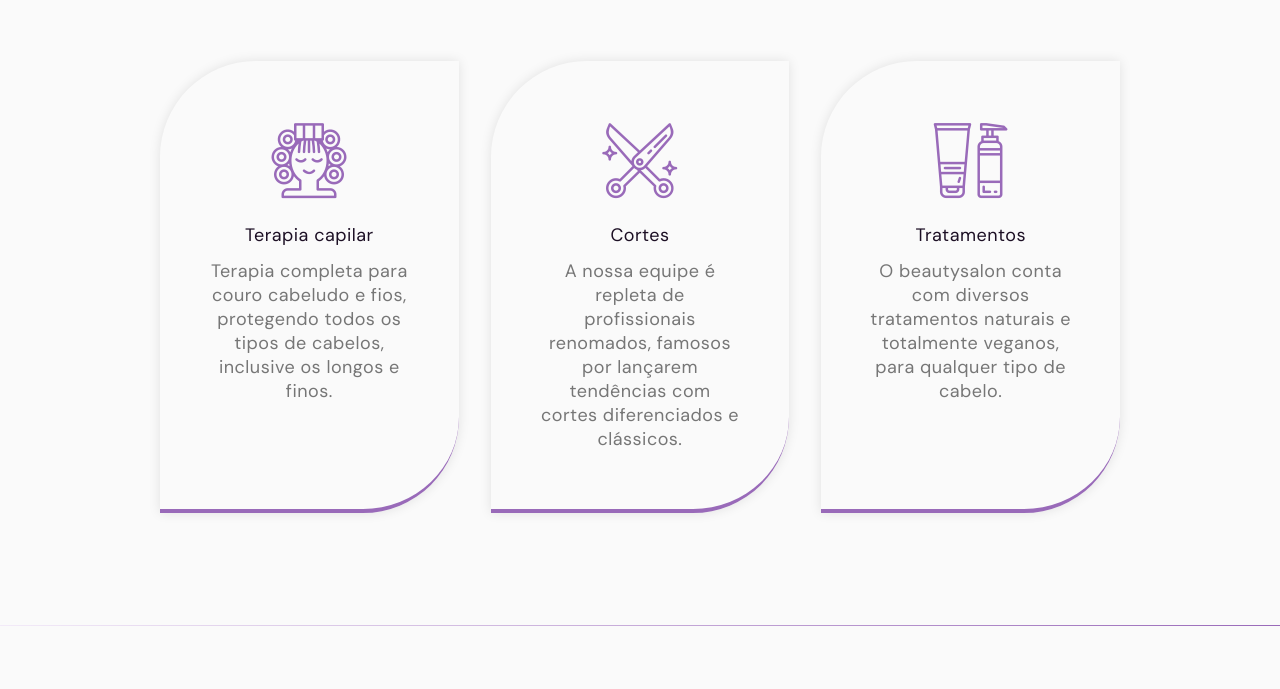
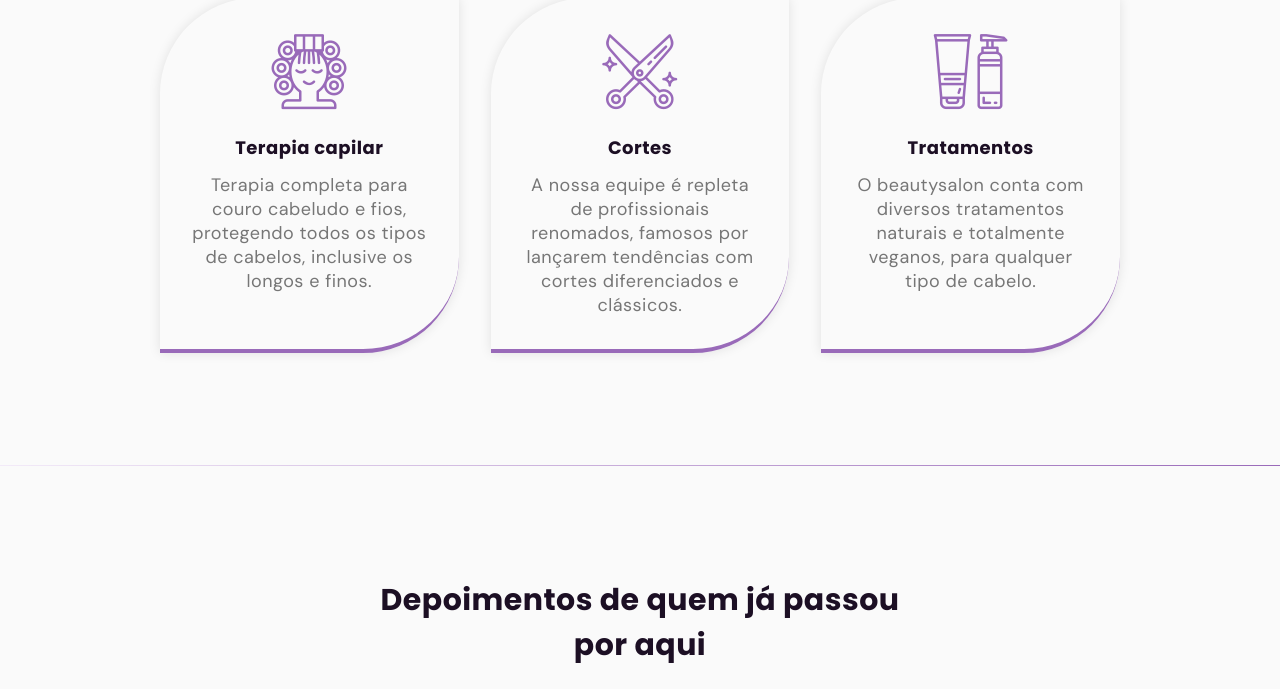
Before and after one commit to deborasous/beautysalon, a plain HTML site: page index.html in a window 1280 px wide. Shown: the part 1490-2179 px from the top of the page. Drawn offline with nearby package versions, Linux system fonts and the light colour scheme; files whose address does not match are found by name.

Commit message:
atualização titulos

```diff
--- a/index.html
+++ b/index.html
@@ -55,7 +55,7 @@
                 </div>
 
                 <div class="text">
-                    <h2 class="title">Saúde natural para os seus cabelos</h2>
+                    <h1 class="title"> Saúde natural para os seus cabelos </h1>
                     <p>Um salão exclusivo em São Paulo, especializado em
                         tratamentos naturais.</p>
                     <a class="button" href="#">Agendar um horário</a>
@@ -73,7 +73,7 @@
                 </div>
 
                 <div class="text">
-                    <h2 class="title">Sobre nós</h2>
+                    <h2 class="subtitle">Sobre nós</h2>
                     <p>A Beautysalon tem o prazer de atender seus clientes desde 2010.</p>
                     <br>
                     <p>Contamos com especialidades como hair stylist, colorimetria,
@@ -91,7 +91,7 @@
         <section class="section" id="service">
             <div class="container">
                 <header class="text">
-                    <h2 class="title">Serviços</h2>
+                    <h2 class="subtitle">Serviços</h2>
                     <p>Com mais de 10 anos no mercado, o <span>Beautysalon</span>
                         já conquistou clientes de inúmeros países com seus tratamentos
                         exclusivos e totalmente naturais.</p>
@@ -131,7 +131,7 @@
         <section class="section" id="testimonials">
             <div class="container">
                 <header class="text">
-                    <h2 class="title">Depoimentos de quem já passou por aqui</h2>
+                    <h2 class="subtitle">Depoimentos de quem já passou por aqui</h2>
                 </header>
 
                 <div class="testimonials swiper">
@@ -193,7 +193,7 @@
             <div class="container grid">
                 <header class="contact">
                     <div class="text">
-                        <h2 class="title">Entre em contato com a gente!</h2>
+                        <h2 class="subtitle">Entre em contato com a gente!</h2>
                         <p>Entre em contato com a Beautysalon, queremos tirar
                             suas dúvidas, ouvir suas críticas e sugestões.</p>
 
--- a/main.js
+++ b/main.js
@@ -76,8 +76,6 @@ function backToTop() {
     }
 }
 
-
-
 /*MENU ATIVO CONFORME A SEÇÃO VISIVEL NA PAGINA*/
 const sections = document.querySelectorAll('main section[id]')
 
--- a/style.css
+++ b/style.css
@@ -40,7 +40,7 @@ img {
 
 
     /*--fonts--*/
-    --font-size-title: 1.75rem;
+    --font-size-title: 3rem;
     /*font 30*/
     --font-size-subtitle: 1.5rem;
     /*font 24*/
@@ -75,15 +75,20 @@ img {
 }
 
 .title {
-    font: 700 var(--font-size-title) var(--font-type-title);
+    font: 700 2.5rem var(--font-type-title);
     color: var(--title-color);
+    margin: 0 0 1rem 0;
     -webkit-font-smoothing: auto;
-    margin: 0 0 1rem 0;
-    color: var(--title-color);
+}
+
+.subtitle {
+font: 700 1.875rem var(--font-type-title);
+color: var(--title-color);
+margin-bottom: 1.5rem;
 }
 
 h3 {
-    font: 700 var(--font-size-subtitle) var(--font-size-title);
+    font: 700 1.125rem var(--font-type-title);
     color: var(--title-color);
     margin: 1.5rem 0;
     margin-bottom: 0.75rem;
@@ -400,7 +405,7 @@ nav.show div.icon-close {
 
 .card-service {
     /*formação dos cards*/
-    padding: 3.625rem 2rem;
+    padding: 2rem 0.5rem;
     box-shadow: 0px 0px 12px var(--shadow-color);
     border-bottom: 0.25rem solid var(--base-color);
     border-radius: 6rem 0;
@@ -427,13 +432,10 @@ nav.show div.icon-close {
     margin-right: 0;
     position: relative;
     overflow: hidden;
-
 }
 
 #testimonials header {
-    margin-left: 1.5rem;
-    /*...ajusta a margem do header para que o titulo fique ajustado com o grid da pagina*/
-    margin-right: 1.5rem;
+    margin-inline: 1.5rem;
 }
 
 #testimonials blockquote {
@@ -712,7 +714,7 @@ footer .social a:hover {
     #home .text {
         margin: 0;
         order: 0;
-        max-width: 24.75rem;
+        max-width: 30.75rem;
         text-align: left;
     }
 
@@ -763,8 +765,8 @@ footer .social a:hover {
     }
 
     .card-service {
-        padding-left: 3rem;
-        padding-right: 3rem;
+        padding-left: 2rem;
+        padding-right: 2rem;
     }
 
 
```
